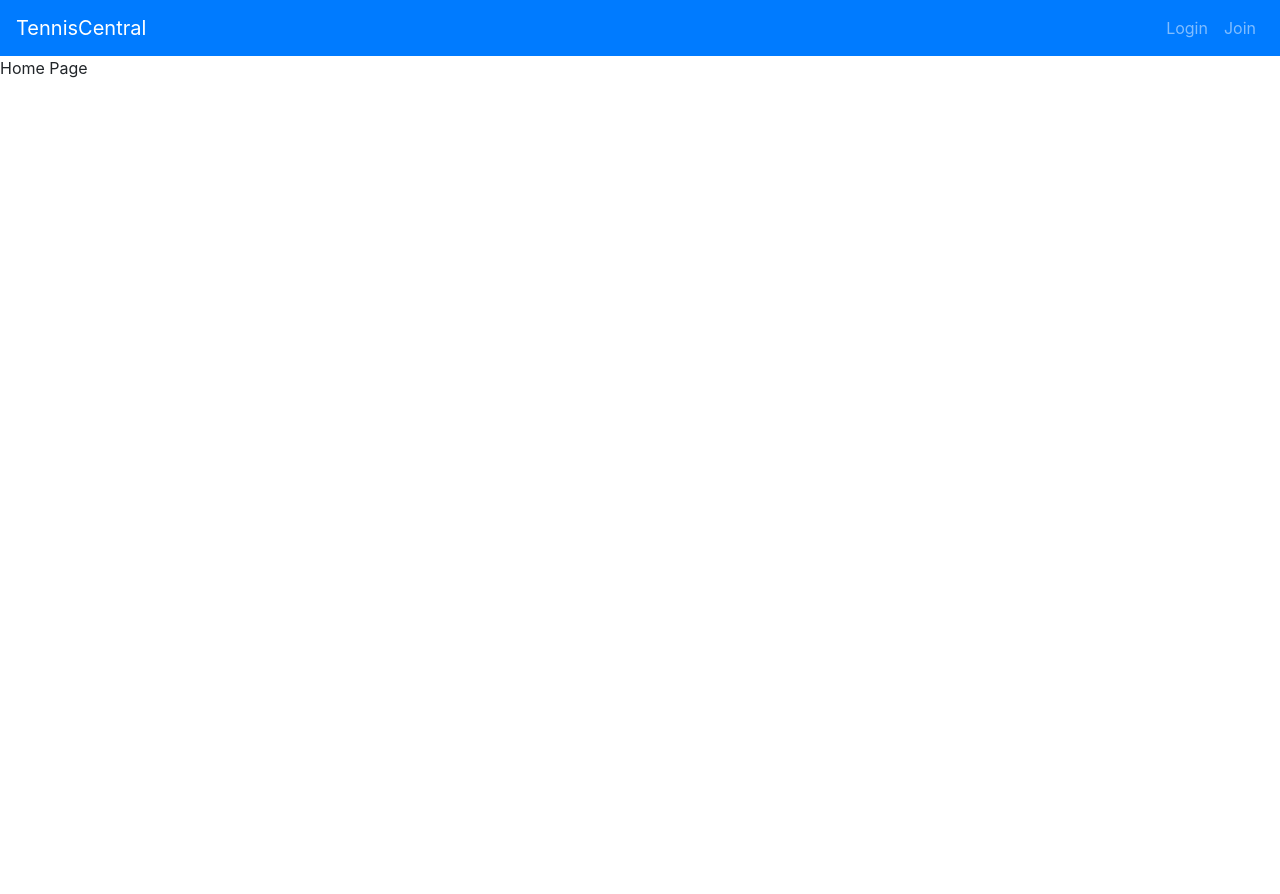
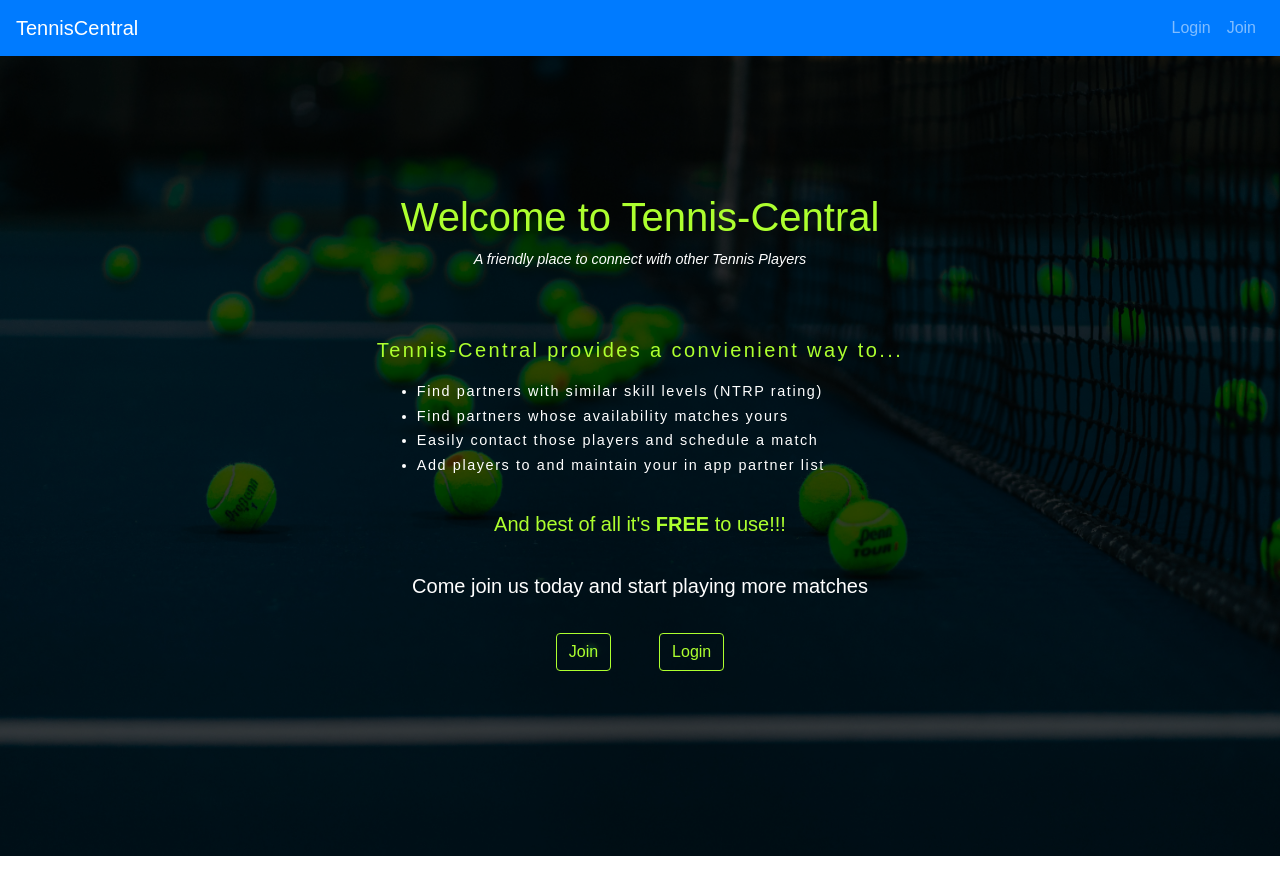
Before and after one commit to jetamartin/tennis-central, a React (Create React App) app in the folder source-code/frontend/: page / in a window 1280 px wide. Shown: the top 894 px of the page. Built offline with nearby package versions, Linux system fonts and the light colour scheme; no server answers.

Commit message:
FrontEnd: Added 'draft' of Home page and made a few simple styling changes on some other changes

```diff
--- a/source-code/frontend/src/App.js
+++ b/source-code/frontend/src/App.js
@@ -58,6 +58,7 @@ const App = () => {
   const loginUser = async (userCredentials) => {
     console.log('App.js loginUser: ', userCredentials)
     let results = await TennisCentralAPI.loginUser(userCredentials)
+    debugger;
     setUserInfo(results.userinfo);
     localStorage.setItem('userInfo', JSON.stringify(results.userinfo));
     return results;
--- /dev/null
+++ b/source-code/frontend/src/components/Home.css
@@ -0,0 +1,107 @@
+.image-box {
+  /* Here's the trick */
+  box-shadow: inset 0 0 0 100vw rgba(0,0,0,0.7);
+
+  /* Basic background styles */
+  background: url('homePageBackground.jpg') center center;
+  background-size: cover;
+
+  /* Here's the same styles we applied to our content-div earlier */
+  color: white;
+  min-height: 100vh;
+  display: flex;
+  align-items: center;
+  justify-content: center;
+
+  /* Add a transition, just for fun */
+  transition: box-shadow .3s ease-out;
+}
+.image-box:hover {
+    box-shadow: inset 0 0 0 100vw rgba(0,0,0,0.4);
+}
+
+/* For demo only */
+html, body {
+  margin: 0;
+  padding: 0;
+  font-family: sans-serif;
+}
+h1 {
+  font-size: 40px;
+}
+
+.header-spacing {
+  margin-bottom: 4rem;
+}
+
+.subheader {
+  font-size: 1.25rem;
+  font-style: italic;
+
+}
+.value-prop-header {
+  font-size: 1.25rem;
+  letter-spacing: .15rem;
+}
+.value-prop-spacing {
+  margin-bottom: 2rem;
+}
+.lead {
+  margin-bottom: 3rem;
+}
+
+.bottom-spacing {
+  margin-bottom: 2rem;
+}
+.top-spacing {
+  margin-top: 2rem;
+}
+.letter-spacing {
+  letter-spacing: .15rem
+}
+
+.smaller-letters {
+  font-size: .9rem;
+}
+.smaller-letter-spacing {
+  letter-spacing: .1rem
+}
+
+.bullet-margin {
+  margin-bottom : .2rem;
+}
+
+.boldIt {
+  font-weight: bold;
+}
+
+.btn-outline-primary:hover {
+  color: #fff;
+  background-color: yellowgreen;
+  border-color: yellowgreen;
+}
+
+.btn-outline-primary {
+  color: greenyellow;
+  border-color: greenyellow;
+}
+
+.btn-outline-primary:not(:disabled):not(.disabled).active, .btn-outline-primary:not(:disabled):not(.disabled):active, .show>.btn-outline-primary.dropdown-toggle {
+  color: #fff;
+  background-color: greenyellow;
+  border-color: darkgreen;
+}
+
+.btn-outline-primary:focus {
+  box-shadow: 0 0 0 0.2rem rgb(154, 205, 50 / 50%);
+}
+
+
+.btn.focus, .btn:focus {
+  outline: 0;
+  box-shadow: 0 0 0 0.2rem rgb(154, 205, 50 / 25%);
+}
+
+.green-yellow {
+  color: greenyellow;
+}
--- a/source-code/frontend/src/components/Home.js
+++ b/source-code/frontend/src/components/Home.js
@@ -1,8 +1,48 @@
-import React from 'react';
+import React, { useContext } from "react";
+import "./Home.css";
+import { Jumbotron, Button } from "react-bootstrap";
+import { Link } from "react-router-dom";
+import UserContext from "./UserContext";
 
 const Home = () => {
+  const userInfo = useContext(UserContext);
+  console.log(userInfo);
   return (
-    <div>Home Page</div>
-  )
-}
+    <>
+      <div className="image-box">
+        {/* <Jumbotron> */}
+        <div className="text-center lead ">
+          <div className="header-spacing">
+            <h1 className="green-yellow">Welcome to Tennis-Central</h1>
+            <p className="subheader font-weight-light smaller-letters"> A friendly place to connect with other Tennis Players</p>
+          </div>
+
+          <p className="text-center value-prop-header green-yellow">
+            Tennis-Central provides a convienient way to...
+          </p>
+          <div className="text-center smaller-letters smaller-letter-spacing">
+            <ul className="text-left mb-2 font-weight-light">
+              <li className="bullet-margin">Find partners with similar skill levels (NTRP rating)</li>
+              <li className="bullet-margin">Find partners whose availability matches yours</li>
+              <li className="bullet-margin">Easily contact those players and schedule a match</li>
+              <li className="bullet-margin">Add players to and maintain your in app partner list</li>
+            </ul>
+          </div>
+          <p className="top-spacing bottom-spacing green-yellow">And best of all it's <span className="boldIt">FREE</span> to use!!!</p>
+          <p className="bottom-spacing">Come join us today and start playing more matches</p>
+
+          <Link to="join">
+            <Button className="mr-4" variant="outline-primary">Join</Button>
+          </Link>
+          <Link to="login">
+            <Button className="ml-4" variant="outline-primary">Login</Button>
+          </Link>
+        </div>
+
+        {/* </Jumbotron> */}
+      </div>
+      <div></div>
+    </>
+  );
+};
 export default Home;
--- a/source-code/frontend/src/components/Join.js
+++ b/source-code/frontend/src/components/Join.js
@@ -59,8 +59,8 @@ const Join = ({registerUser}) => {
   };
   return (
     <Container fluid className="h-100">
-      <Row className="h-100 justify-content-center align-items-center mt-4 mb-4">
-        <Col sm={6} className="mx-auto form-border">
+      <Row className="justify-content-center align-items-center mt-4 mb-4">
+        <Col sm={6} className="mx-auto form-border mb-4">
           <h1>Join</h1>
           <p className="disclaimer">
             All information provided is private and will not be shared!
--- a/source-code/frontend/src/components/Login.js
+++ b/source-code/frontend/src/components/Login.js
@@ -45,7 +45,7 @@ const Login = ({loginUser}) => {
 
   return  (
 
-  <Container className="h-100" >
+  <Container className="mt-4" >
     <Row className="h-100 justify-content-center align-items-center">
       <Col sm={8} className="mx-auto form-border" >
         <h1>Login</h1>
--- a/source-code/frontend/src/components/myProfile/AboutMe.js
+++ b/source-code/frontend/src/components/myProfile/AboutMe.js
@@ -71,7 +71,7 @@ const AboutMe = ({ updateUserRecord }) => {
   return (
     <Container fluid className="pb-5 ml-1">
       <Row>
-        <Col sm={4} className="pt-5 bg-light">
+        <Col sm={2} className="pt-5 bg-light">
           <div className="mt-3">
             <p className="font-weight-bold">About Me</p>
             <p>
@@ -86,7 +86,7 @@ const AboutMe = ({ updateUserRecord }) => {
             </p>
           </div>
         </Col>
-        <Col sm={8} className="pt-5">
+        <Col sm={10} className="pt-5">
           <h3 className="form-header">About Me</h3>
           <Formik
             initialValues={initialValues}
```
Also changed, not shown: source-code/frontend/public/pictures/homePageBackground.jpg (added), source-code/frontend/src/components/homePageBackground.jpg (added).
